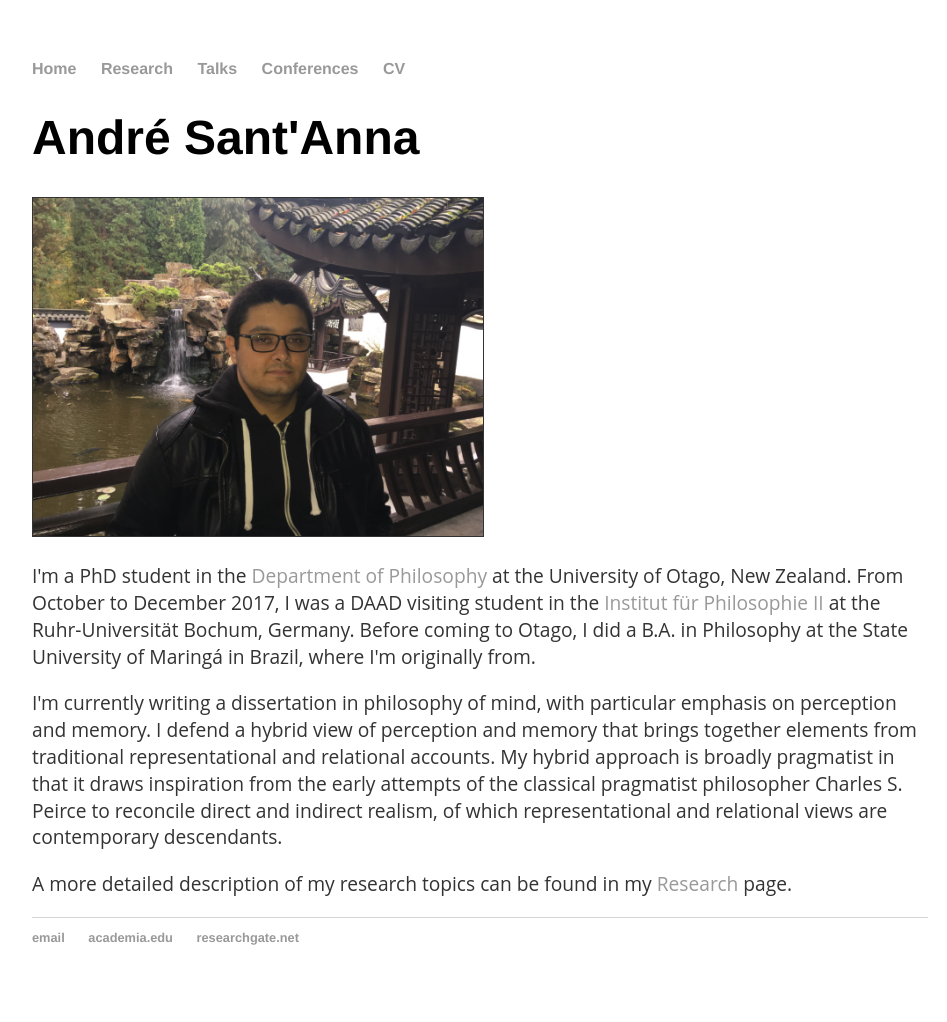
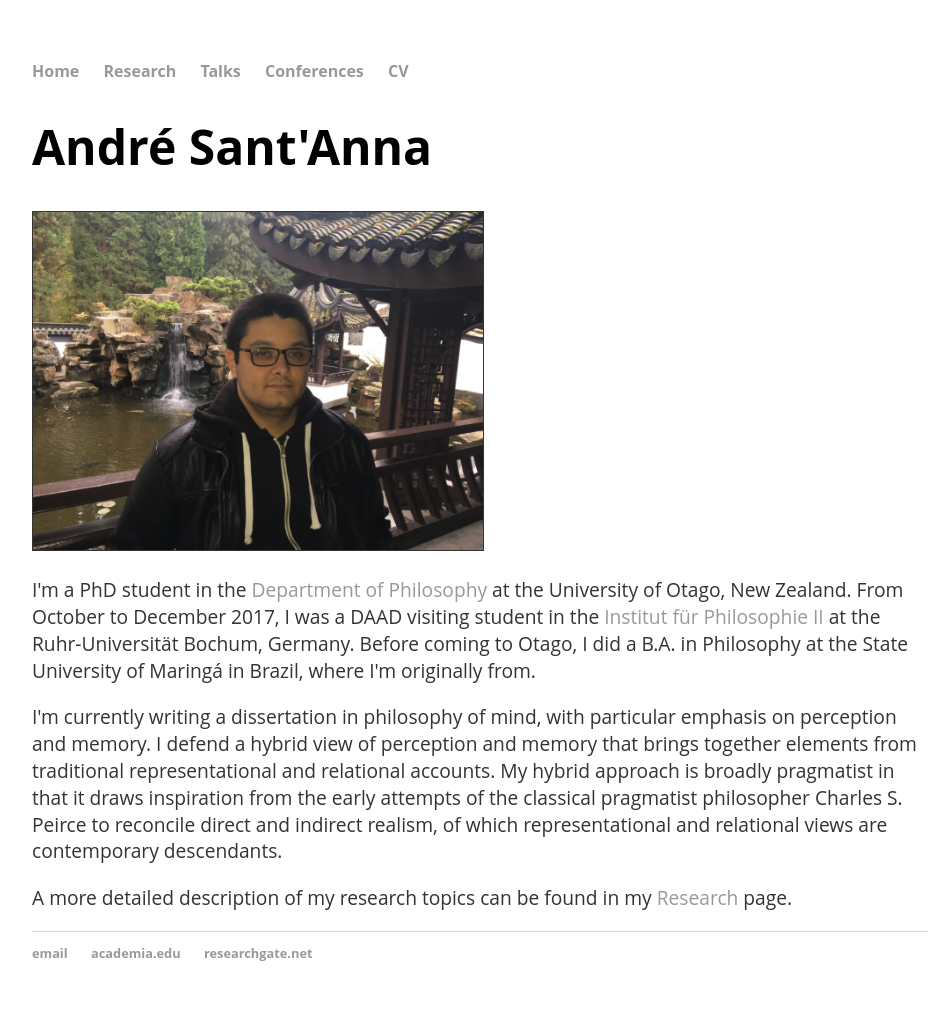
Before and after one commit to andresantanna/andresantanna.github.io, a Jekyll site: the page built from index.html, in a window 1280 px wide. Shown: the whole page, without its empty margins (160-1107 px from the left). Built offline with Jekyll 4.4.1, drawn with Linux system fonts in a browser that asks for light colours; comment, search, counter and statistics services are not loaded.

Commit message:
Update main.css

```diff
--- a/css/main.css
+++ b/css/main.css
@@ -9,7 +9,7 @@
 }
 
 nav ul, footer ul {
-    font-family:'Helvetica', 'Arial', 'Sans-Serif';
+    font-family: 'Open Sans', 'Sans Serif';
     padding: 0px;
     list-style: none;
     font-weight: bold;
@@ -27,7 +27,7 @@
 }
 h1 {
     font-size: 3em;
-    font-family:'Helvetica', 'Arial', 'Sans-Serif';
+    font-family: 'Open Sans', 'Sans Serif';
 }
 p {
     font-size: 1.2em;
```
